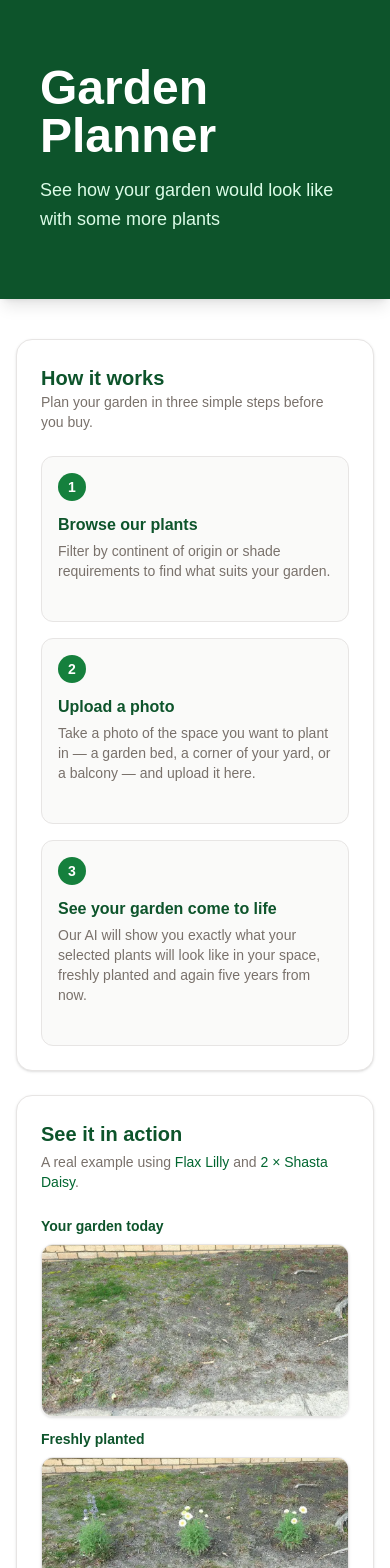
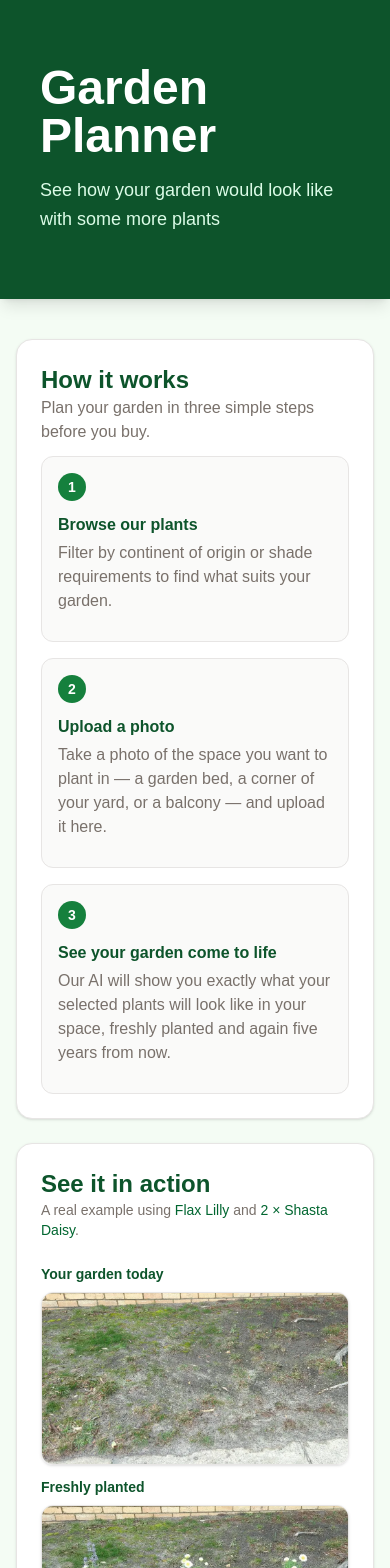
Before and after one commit to GreenYellowLight/GardenPlanner, a Next.js app: page / in a window 390 px wide. Shown: the top 1568 px of the page. Built offline with nearby package versions, Linux system fonts and the light colour scheme; no server answers; the database is empty; a web font is replaced by a local one.

Commit message:
imporoved ux

```diff
--- a/app/globals.css
+++ b/app/globals.css
@@ -20,7 +20,7 @@
 }
 
 body {
-  background: var(--background);
+  background: rgb(244, 252, 244);
   color: var(--foreground);
   font-family: Arial, Helvetica, sans-serif;
 }
--- a/app/page.tsx
+++ b/app/page.tsx
@@ -22,7 +22,8 @@ export default function Page() {
       <main className="max-w-3xl mx-auto px-4 py-10 w-full flex flex-col gap-6">
 
         <MainPanel><HowItWorks/> </MainPanel>
-        <DemoExample />
+
+        <MainPanel><DemoExample /></MainPanel>
         <div id="step-1" className="scroll-mt-6"><MainPanel><PlantBrowser selected={selected} onAdd={addPlant} onRemove={removePlant} /></MainPanel></div>
         <div id="step-2" className="scroll-mt-6"><MainPanel><SelectedPlants selected={selected} onAdd={addPlant} onRemove={removePlant} /></MainPanel></div>
         <div id="step-3" className="scroll-mt-6"><MainPanel><GeneratePlan selected={selected} /></MainPanel></div>
--- a/app/ui/DemoExample.tsx
+++ b/app/ui/DemoExample.tsx
@@ -1,3 +1,5 @@
+import { SubHeading } from "./Elements"
+
 export default function DemoExample() {
   const images = [
     { src: "/demo-conversion/before.webp", label: "Your garden today" },
@@ -6,8 +8,9 @@ export default function DemoExample() {
   ]
 
   return (
-    <div className="bg-white rounded-2xl shadow-sm border border-stone-200 p-6 md:p-8">
-      <h2 className="text-xl font-semibold text-green-900 mb-1">See it in action</h2>
+    <>
+
+      <SubHeading>See it in action</SubHeading>
       <p className="text-sm text-stone-500 mb-6">
         A real example using <span className="text-green-800">Flax Lilly</span> and <span className="text-green-800">2 × Shasta Daisy</span>.
       </p>
@@ -23,6 +26,6 @@ export default function DemoExample() {
           </div>
         ))}
       </div>
-    </div>
+    </>
   )
 }
--- a/app/ui/Elements.tsx
+++ b/app/ui/Elements.tsx
@@ -37,13 +37,13 @@ export function MainPanel({ children }: { children: React.ReactNode }) {
 
 export function SubHeading({ children }: { children: React.ReactNode }) {
     return (
-        <h2 className="text-xl font-semibold text-green-900">{children}</h2>
+        <h2 className="text-2xl font-semibold text-green-900">{children}</h2>
     )
 }
 
 export function Description({ children }: { children: React.ReactNode }) {
     return (
-        <p className="text-sm text-stone-500 mb-6">{children}</p>
+        <p className="text-m text-stone-500 mb-3">{children}</p>
     )
 }
 
@@ -142,11 +142,12 @@ export function Pagination({ page, pages, onPrev, onNext }: { page: number; page
     )
 }
 
-export function GeneratedImage({ label, src, alt }: { label: string; src: string; alt: string }) {
+export function GeneratedImage({ label, comment, src, alt }: { label: string; comment: string; src: string; alt: string }) {
     return (
         <div>
-             <SubHeading>{label}</SubHeading>
-             {/* TODO: make this look nicer */}
+             <h2 className="text-2xl pt-2 leading-tight font-semibold text-green-900">{label}</h2>
+             <Description>{comment}</Description>
+
             <img
                 src={src}
                 alt={alt}
--- a/app/ui/GeneratePlan.tsx
+++ b/app/ui/GeneratePlan.tsx
@@ -27,6 +27,8 @@ export default function GeneratePlan({ selected }: Props) {
     setPhotoUrl(url)
     return () => URL.revokeObjectURL(url)
   }, [photo])
+
+
 
   async function handleGenerate() {
     setGenerating(true);
@@ -146,19 +148,24 @@ export default function GeneratePlan({ selected }: Props) {
 
       {generatedImage && (
         <div className="mt-8 flex flex-col gap-6">
-          <GeneratedImage label="Your garden — freshly planted" src={generatedImage} alt="Generated garden plan" />
+          <GeneratedImage label="Your garden – freshly planted!" comment="Wow you have excellence planting skills" src={generatedImage} alt="Generated garden plan" />
 
           {generatingFuture ? (
             <div className="py-12 border border-dashed border-stone-300 rounded-xl">
               <Spinner label="Generating your garden in 5 years..." />
             </div>
           ) : futureImage ? (
-            <GeneratedImage label="5 years from now" src={futureImage} alt="Garden in 5 years" />
+            <GeneratedImage label="5 years from now" comment="Wow you have excellence planting skills" src={futureImage} alt="Garden in 5 years" />
           ) : null}
 
 
         </div>
       )}
+
+
+        <button className="p-5 hover:bg-green-200 bg-green-500" onClick={() => { setGeneratingFuture(false); setGeneratedImage("/demo-conversion/during.webp"); setFutureImage("/demo-conversion/after.webp"); }}>
+          Test</button>
+
     </div>
   );
 }
```
